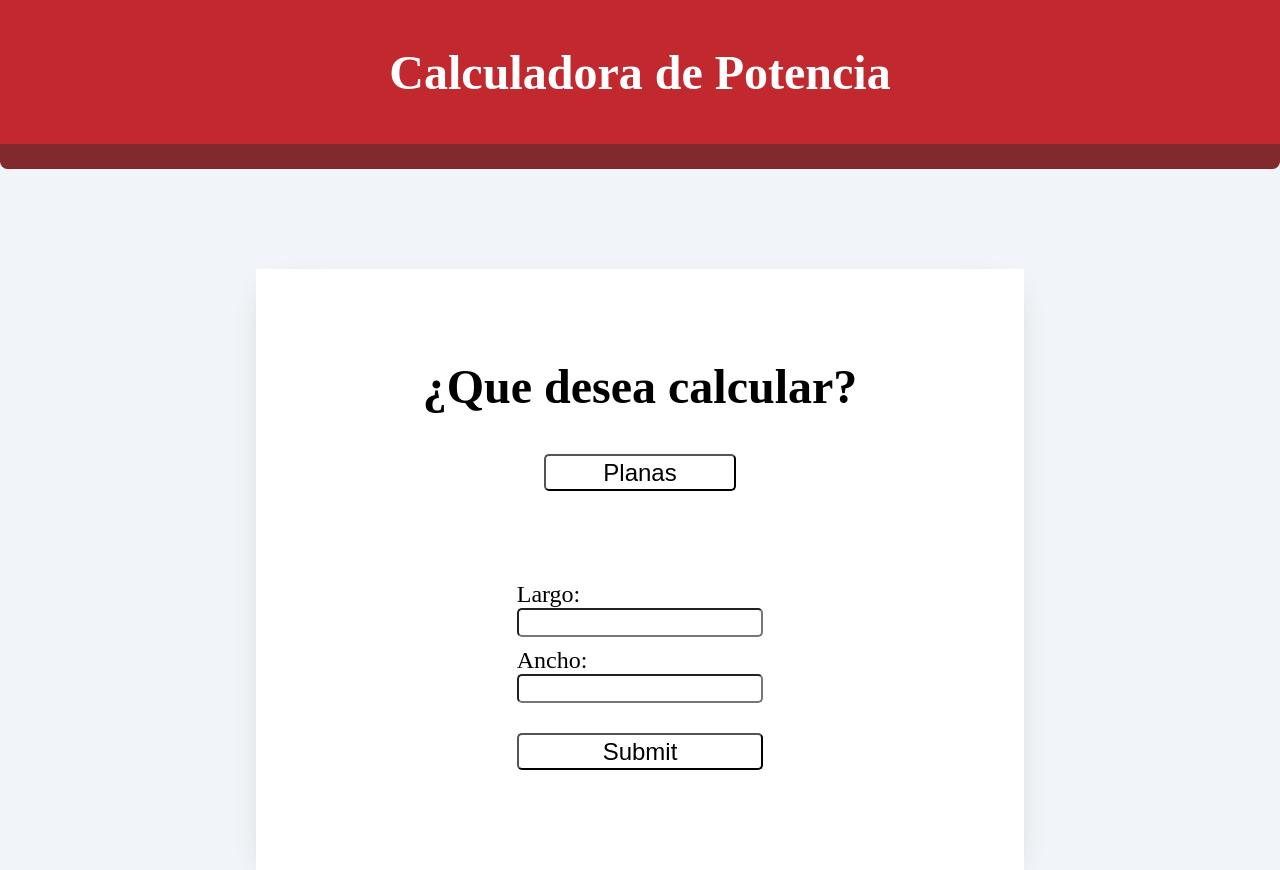
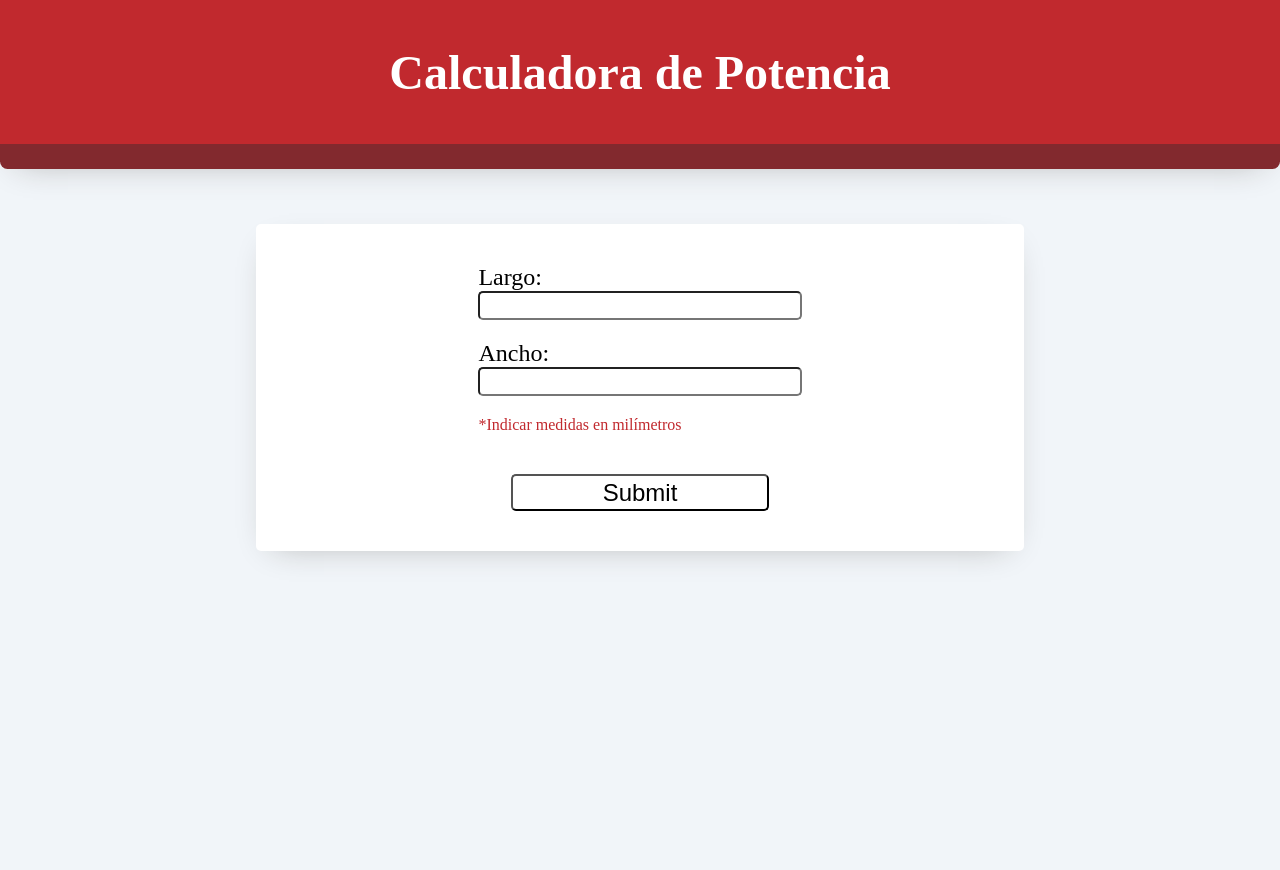
Before and after one commit to cfagomez/calculadora-potencia, a React (Vite) app: page / in a window 1280 px wide. After the commit the page ends 800 px from the top, so only its background shows below. Built offline with nearby package versions, Linux system fonts and the light colour scheme.

Commit message:
modificacion padding, margin, color y bg-color

```diff
--- a/src/App.jsx
+++ b/src/App.jsx
@@ -8,10 +8,6 @@ function App() {
         <h1>Calculadora de Potencia</h1>
       </header>
       <main className="container">
-        <div>
-          <h2>¿Que desea calcular?</h2>
-          <button className="button">Planas</button>
-        </div>
         <div className="form-container">
           <Formulario />
         </div>
--- a/src/components/Formulario.jsx
+++ b/src/components/Formulario.jsx
@@ -60,6 +60,7 @@ const Formulario = () => {
               })}
             />
         </div>
+        <p className='campo p-form'>*Indicar medidas en milímetros</p>
         <input type="submit"/>
     </form>
   )
--- a/src/index.css
+++ b/src/index.css
@@ -9,7 +9,8 @@ body {
 
 .container {
   width: 60%;
-  margin: auto;
+  margin-right: auto;
+  margin-left: auto;
 }
 
 /* HEADER */
@@ -19,10 +20,11 @@ header {
   background-color: rgb(193, 41, 46);
   border-bottom: 25px solid rgb(130, 41, 46);
   padding: 12.5px 0;
-  margin-bottom: 100px;
+  margin-bottom: 55px;
   text-align: center;
   border-bottom-left-radius: 7.5px;
   border-bottom-right-radius: 7.5px;
+  box-shadow: 0px 10px 33px -17px rgba(173,173,173,1);
 
 }
 
@@ -38,18 +40,21 @@ header h1 {
 main {
 
   box-shadow: 0px 10px 33px -17px rgba(173,173,173,1);
-  padding: 50px 0;
+  padding: 10px 0;
   background-color: rgb(255,255,255);
   width: 50%;
   text-align: center;
+  border-radius: 5px;
+  margin-bottom: 25px;
 
 }
 
 main h2 {
 
   font-size: 3rem;
+  font-weight: lighter;
   color: black;
-  margin-bottom: 40px;
+  margin-bottom: 20px;
 
 }
 
@@ -68,7 +73,7 @@ main h2 {
 
 form {
 
-  padding: 50px 25px;
+  padding: 30px 15px;
   color: black;
   font-size: 1.5rem;
 
@@ -95,17 +100,18 @@ input[type="submit"] {
 
 }
 
-.form-container {
+.campo {
 
-  margin-top: 40px;
+  width: 75%;
+  margin: auto;
+  margin-bottom: 20px;
+  text-align: left;
 
 }
 
-.campo {
+.p-form {
 
-  width: 60%;
-  margin: auto;
-  margin-bottom: 10px;
-  text-align: left;
+  color: rgb(193, 41, 46);
+  font-size: medium;
 
 }
```
